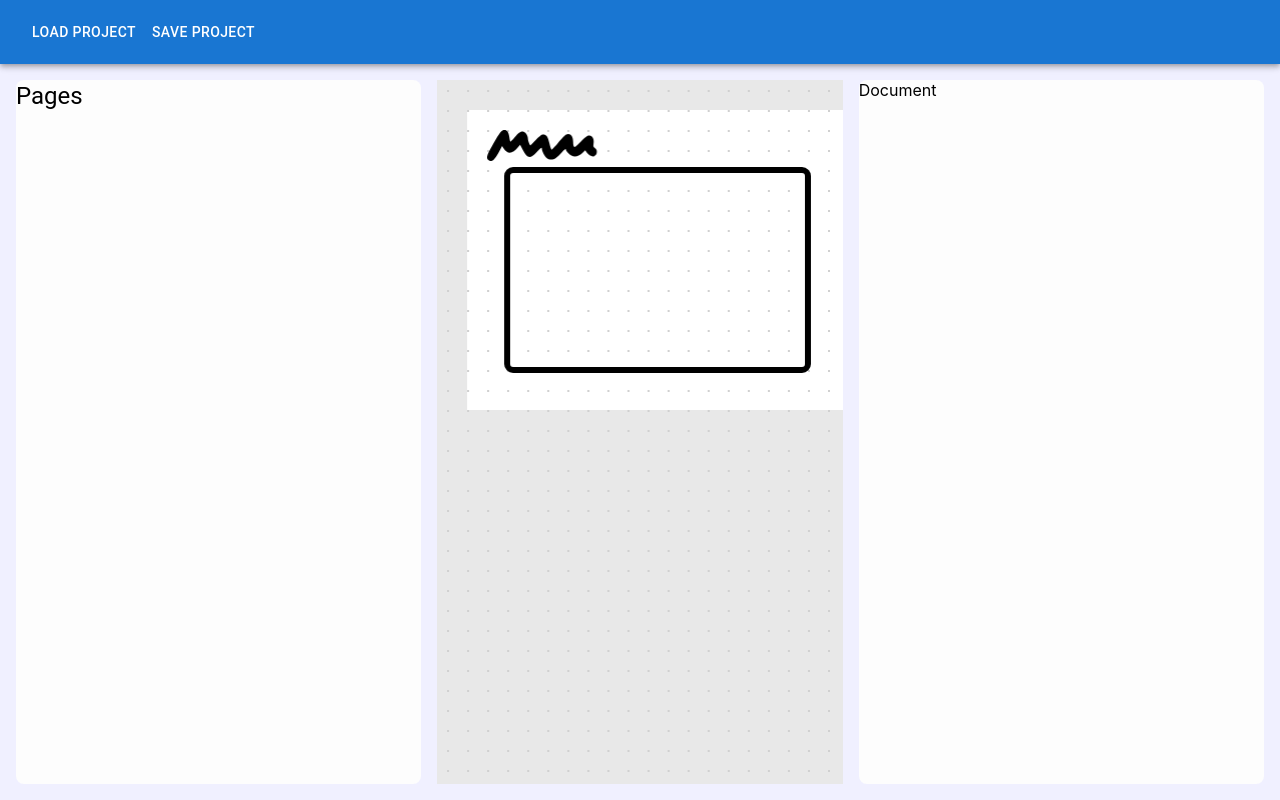
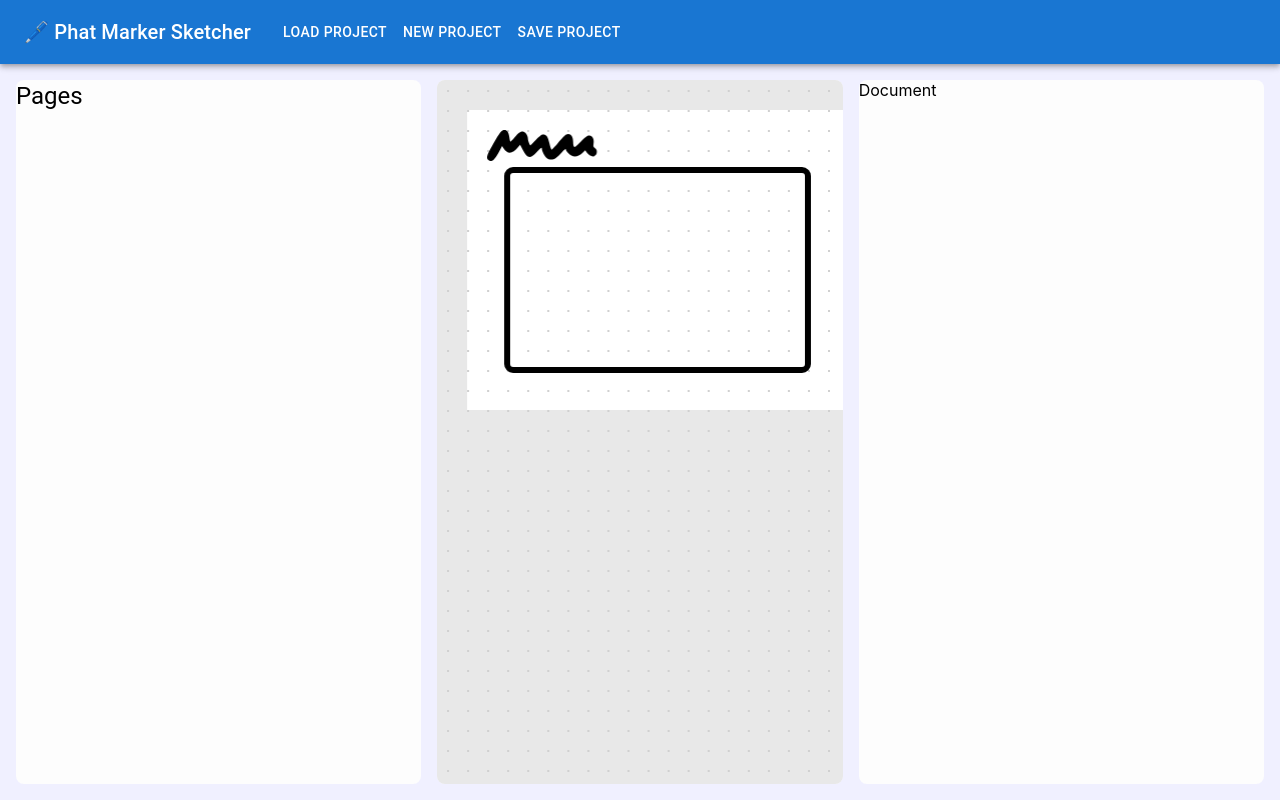
Before and after one commit to offe/phat-marker-sketcher, a React (Create React App) app in the folder phat-marker-sketcher/: page / in a window 1280 px wide. Built offline with nearby package versions, Linux system fonts and the light colour scheme.

Commit message:
Some cleanup

```diff
--- a/phat-marker-sketcher/src/components/ButtonAppBar.js
+++ b/phat-marker-sketcher/src/components/ButtonAppBar.js
@@ -3,14 +3,18 @@ import AppBar from "@mui/material/AppBar";
 import Box from "@mui/material/Box";
 import Toolbar from "@mui/material/Toolbar";
 import Button from "@mui/material/Button";
+import { Typography } from "@mui/material";
 
-const buttons = ["Load project", "Save project"];
+const buttons = ["Load project", "New project", "Save project"];
 
 export default function ButtonAppBar() {
   return (
     <Box style={{ flexGrow: 1 }}>
       <AppBar position="static">
         <Toolbar>
+          <Typography variant="h6" sx={{ my: 2, mr: 3 }}>
+            🖊️ Phat Marker Sketcher
+          </Typography>
           <Box sx={{ display: { xs: "none", sm: "block" } }}>
             {buttons.map((item) => (
               <Button key={item} sx={{ color: "#fff" }}>
--- a/phat-marker-sketcher/src/styles.module.css
+++ b/phat-marker-sketcher/src/styles.module.css
@@ -11,30 +11,13 @@
     flex: none;
 }
 
-/*
-.PanelRowOuter {
-    flex: 1 1 auto;
-    margin: 0rem 1rem 1rem 1rem;
-  }
-  */
 .PanelRow {
     flex: 1 1 auto;
-    /*margin: 1rem;*/
 }
-
-  /*
-.PanelRow:before,
-.PanelRow:after {
-  content:"";
-}
-*/
 
 .ResizablePanel {
     height: 100%;
     width: 100%;
-    overflow: hidden;
-    /*display: flex;
-    flex-direction: column;*/
 }
 
 .PanelInner {
@@ -42,19 +25,7 @@
     width: 100%;
     background-color: #fdfdfd;
     border-radius: 0.5rem;
-  }
-
-  .PanelContents {
-    height: 100%;
-    width: 100%;
-    /*position: relative;
-    display: flex;
-    flex-direction: column;
-    align-items: flex-start;
-    justify-content: center;*/
-    overflow-x: hidden;
-    overflow-y: scroll;
-    border-radius: 0.5rem;
+    overflow: hidden;
 }
 
 .PageListPanel {
@@ -63,9 +34,7 @@
 
 .FlexMargin {
     flex: 0 0 1em;
-    /*position: relative;*/
     outline: none;
-
     --background-color: transparent;
 }
 
@@ -78,13 +47,6 @@
 }
 
 .canvas {
-  line-height: 0;
     width: 100%;
     height: 100%;
-  /*aspect-ratio: "unset";
-  position: absolute;
-  top: 0;
-  left: 0;
-  right: 0;
-  bottom: 0;*/
 }
```
Lines whose indentation alone changed are shown as unchanged.
